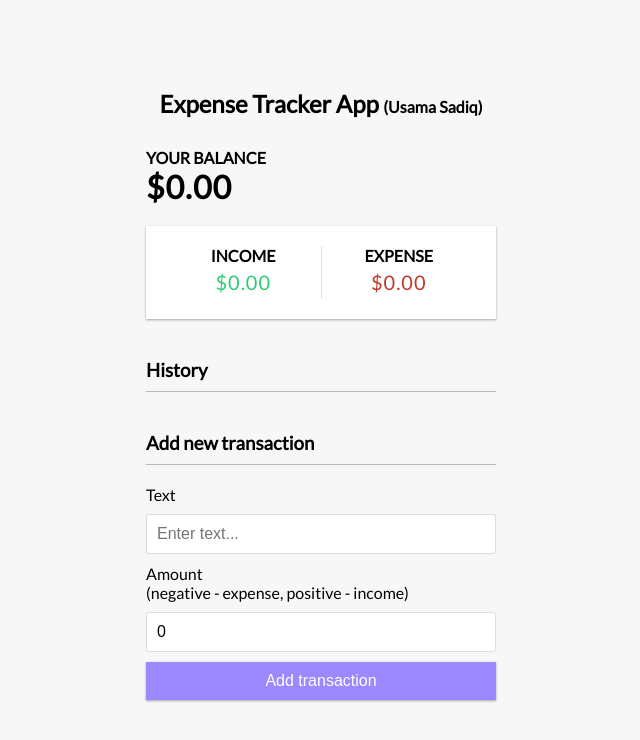
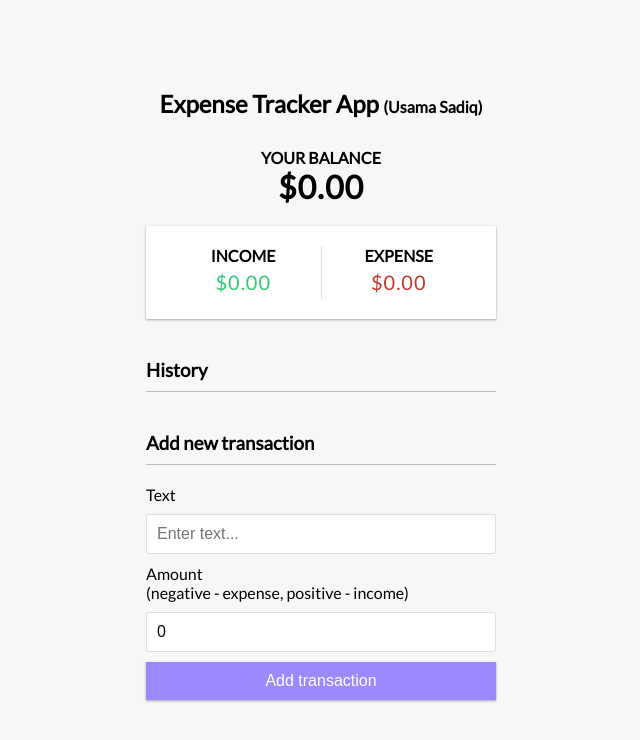
Before and after one commit to usamasadiqus/bootcamp-project-1, a React (Create React App) app: page / in a window 1280 px wide. Shown: the top 740 px of the page, without its empty margins (319-959 px from the left). Built offline with nearby package versions, Linux system fonts and the light colour scheme.

Commit message:
Last changes in Balance.js

```diff
--- a/src/components/Balance.js
+++ b/src/components/Balance.js
@@ -9,8 +9,8 @@ const Balance = () => {
 
   return (
     <>
-      <h4>Your Balance</h4>
-      <h1>${total}</h1>
+      <h4 className="text-center">Your Balance</h4>
+      <h1 className="text-center">${total}</h1>
     </>
   );
 };
```
Also changed, not shown: 1 other file (tests, documents, lock files or other folders).
